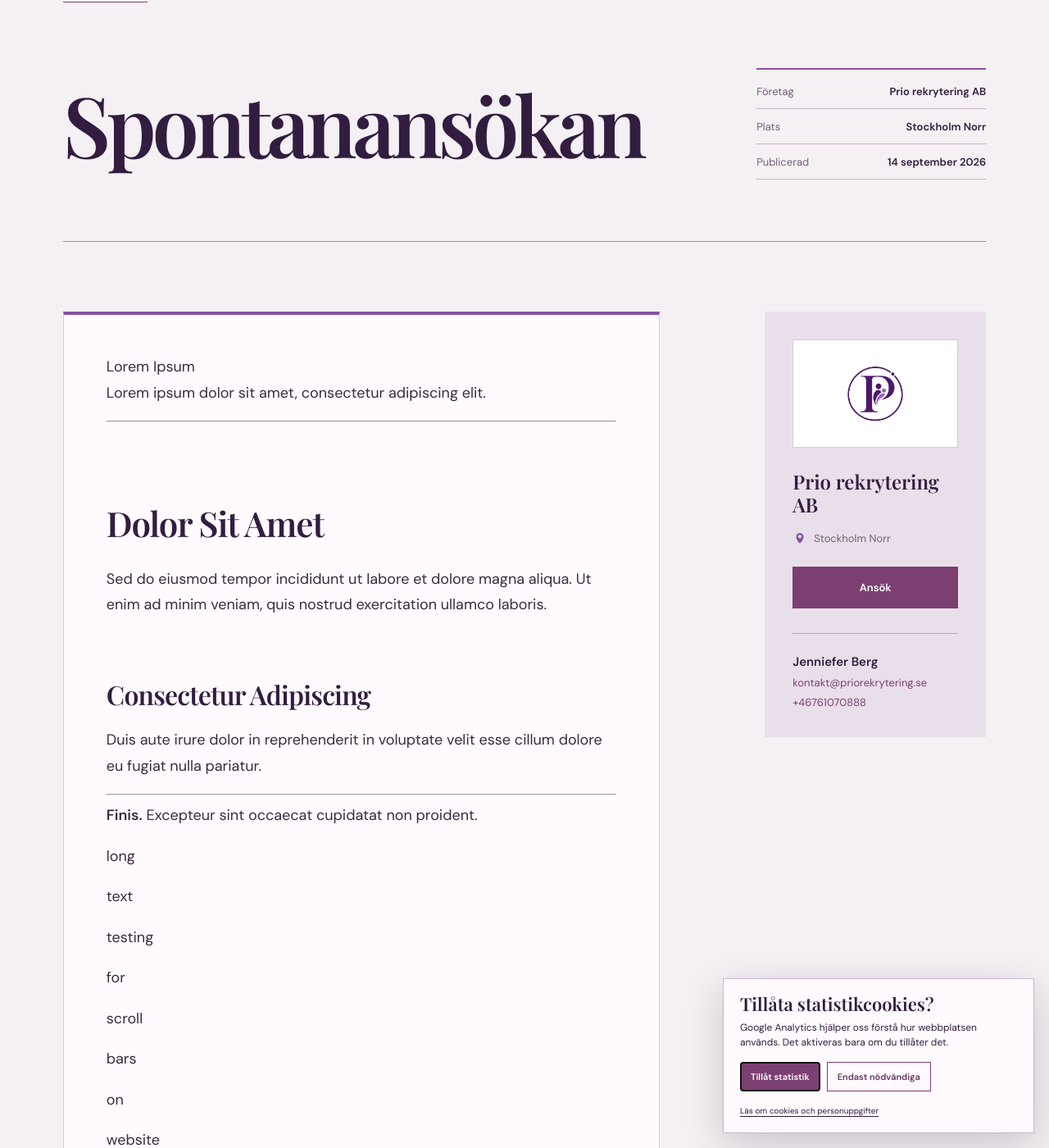
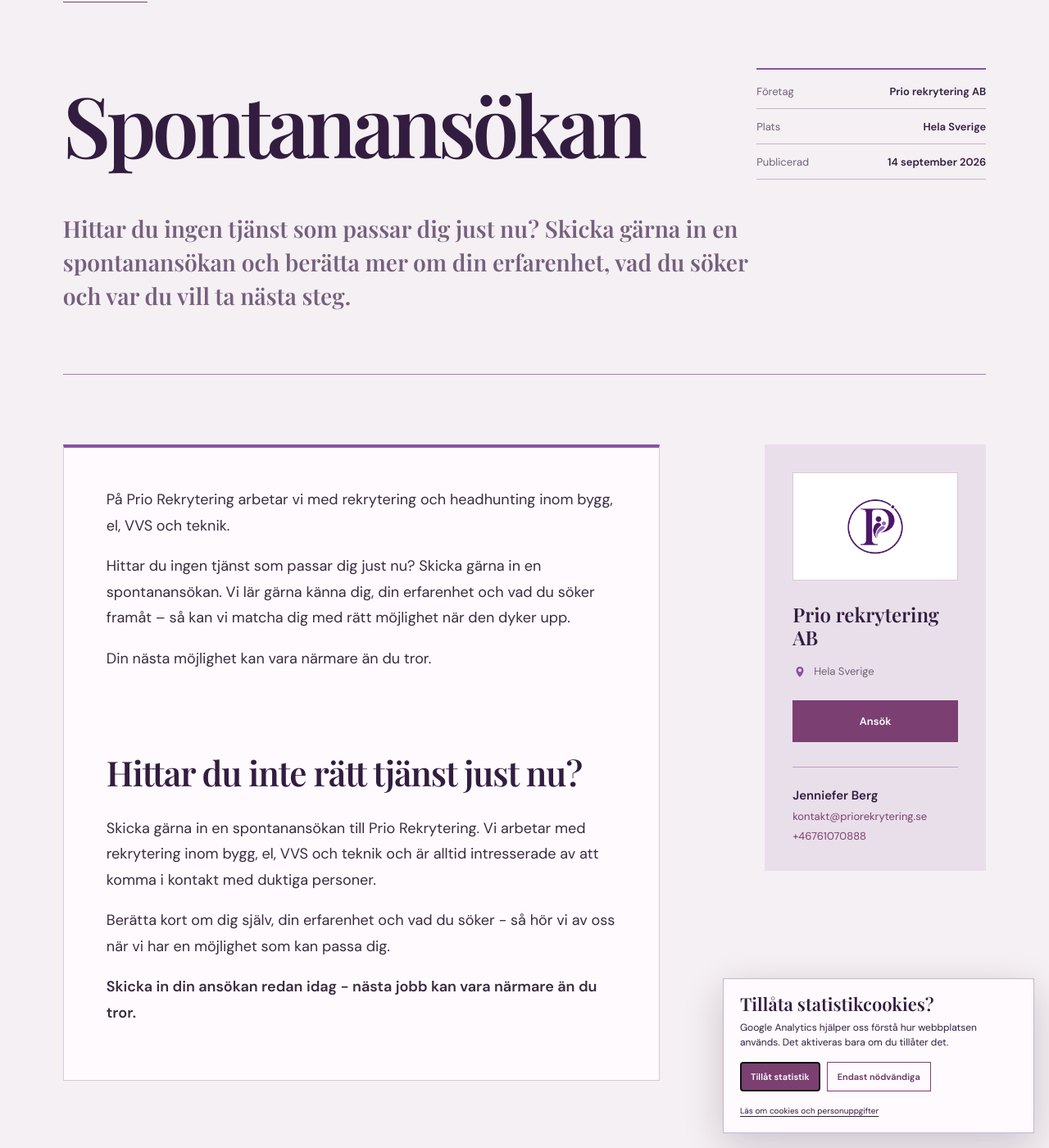
Before and after one commit to jennieferberg-prio/priorekrytering, a Jekyll site: the page built from lediga-jobb/spontanansokan-1/index.html, in a window 1280 px wide and 1400 px high, scrolled down 213 px. Shown: the whole window at 82% size. Built offline with Jekyll 4.4.1, drawn with Linux system fonts in a browser that asks for light colours.

Commit message:
Sync Ponty job pages [skip ci]

```diff
--- a/_data/ponty_jobs.json
+++ b/_data/ponty_jobs.json
@@ -7,9 +7,9 @@
       "slug": "spontanansokan",
       "route_name": "spontanansokan-1",
       "route": "/lediga-jobb/spontanansokan-1/",
-      "description": "Lorem Ipsum Lorem ipsum dolor sit amet, consectetur adipiscing elit. Dolor Sit Amet Sed do eiusmod tempor incididunt ut labore et dolore magna aliqua. Ut enim ad minim veniam, quis nostrud exercitation ullamco laboris…",
+      "description": "Hittar du ingen tjänst som passar dig just nu? Skicka gärna in en spontanansökan och berätta mer om din erfarenhet, vad du söker och var du vill ta nästa steg.",
       "organization": "Prio rekrytering AB",
-      "location": "Stockholm Norr",
+      "location": "Hela Sverige",
       "publish_date": "2026-09-14",
       "status": "active",
       "aliases": []
--- a/lediga-jobb/spontanansokan-1/index.html
+++ b/lediga-jobb/spontanansokan-1/index.html
@@ -3,11 +3,11 @@ layout: ponty-job
 permalink: "/lediga-jobb/spontanansokan-1/"
 job_status: "active"
 title: "Spontanansökan"
-description: "Lorem Ipsum Lorem ipsum dolor sit amet, consectetur adipiscing elit. Dolor Sit Amet Sed do eiusmod tempor incididunt ut labore et dolore magna aliqua. Ut enim ad minim veniam, quis nostrud exercitation ullamco laboris…"
-summary: ""
+description: "Hittar du ingen tjänst som passar dig just nu? Skicka gärna in en spontanansökan och berätta mer om din erfarenhet, vad du söker och var du vill ta nästa steg."
+summary: "Hittar du ingen tjänst som passar dig just nu? Skicka gärna in en spontanansökan och berätta mer om din erfarenhet, vad du söker och var du vill ta nästa steg."
 job_id: "1"
 organization: "Prio rekrytering AB"
-location: "Stockholm Norr"
+location: "Hela Sverige"
 publish_date: "2026-09-14"
 published_label: "14 september 2026"
 logo_url: "https://priorekrytering.se/assets/uploads/logo-utkast/prio-p-rund-03-tva-solida-farger.png"
@@ -19,4 +19,5 @@ contact_email: "kontakt@priorekrytering.se"
 contact_phone: "+46761070888"
 contact_phone_href: "+46761070888"
 ---
-Lorem Ipsum<p>Lorem ipsum dolor sit amet, consectetur adipiscing elit.</p><hr><h2>Dolor Sit Amet</h2><p>Sed do eiusmod tempor incididunt ut labore et dolore magna aliqua. Ut enim ad minim veniam, quis nostrud exercitation ullamco laboris.</p><h3>Consectetur Adipiscing</h3><p>Duis aute irure dolor in reprehenderit in voluptate velit esse cillum dolore eu fugiat nulla pariatur.</p><hr><p><strong>Finis.</strong> Excepteur sint occaecat cupidatat non proident.</p><p></p><p></p><p></p><p>long</p><p></p><p></p><p></p><p></p><p>text</p><p></p><p></p><p></p><p></p><p></p><p>testing</p><p></p><p></p><p></p><p>for</p><p></p><p></p><p>scroll</p><p></p><p></p><p></p><p>bars</p><p></p><p></p><p></p><p>on</p><p></p><p></p><p>website</p><p></p><p></p><p>automatictest</p>
+<div><p>På Prio Rekrytering arbetar vi med rekrytering och headhunting inom bygg, el, VVS och teknik.</p><p>Hittar du ingen tjänst som passar dig just nu? Skicka gärna in en spontanansökan. Vi lär gärna känna dig, din erfarenhet och vad du söker framåt – så kan vi matcha dig med rätt möjlighet när den dyker upp.</p><p>Din nästa möjlighet kan vara närmare än du tror.</p></div>
+<h2>Hittar du inte rätt tjänst just nu?</h2><p>Skicka gärna in en spontanansökan till Prio Rekrytering. Vi arbetar med rekrytering inom bygg, el, VVS och teknik och är alltid intresserade av att komma i kontakt med duktiga personer.</p><p>Berätta kort om dig själv, din erfarenhet och vad du söker - så hör vi av oss när vi har en möjlighet som kan passa dig.</p><p><strong>Skicka in din ansökan redan idag - nästa jobb kan vara närmare än du tror.</strong></p>
```
